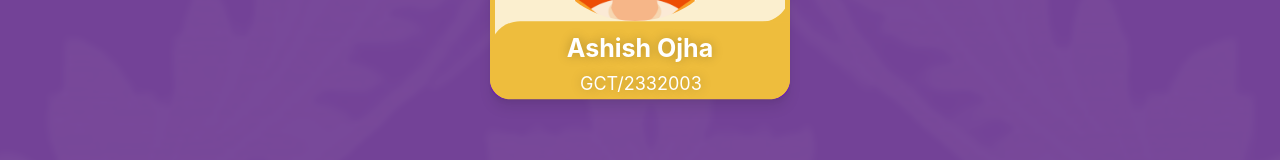
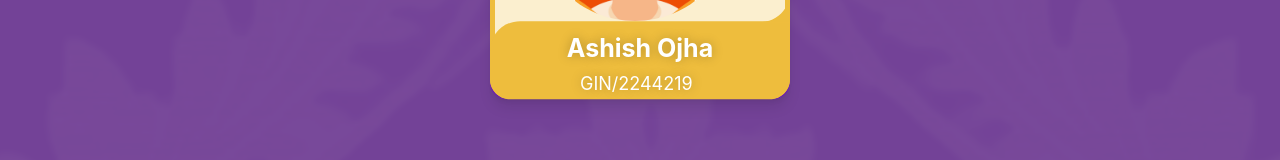
Before and after one commit to aphsavii/Madhuram-25, a React (Vite) app: page /team in a window 1280 px wide. Shown: the part 3294-3454 px from the top of the page. Built offline with nearby package versions, Linux system fonts and the light colour scheme.

Commit message:
roll update

```diff
--- a/src/pages/Team.jsx
+++ b/src/pages/Team.jsx
@@ -78,7 +78,7 @@ const scardData = [
     },
     {
         title: "Ashish Ojha",
-        description: "GCT/2332003",
+        description: "GIN/2244219",
         image: "/assets/avatars/boy.jpg",
         color: "#EEBD3D"
     },
```
